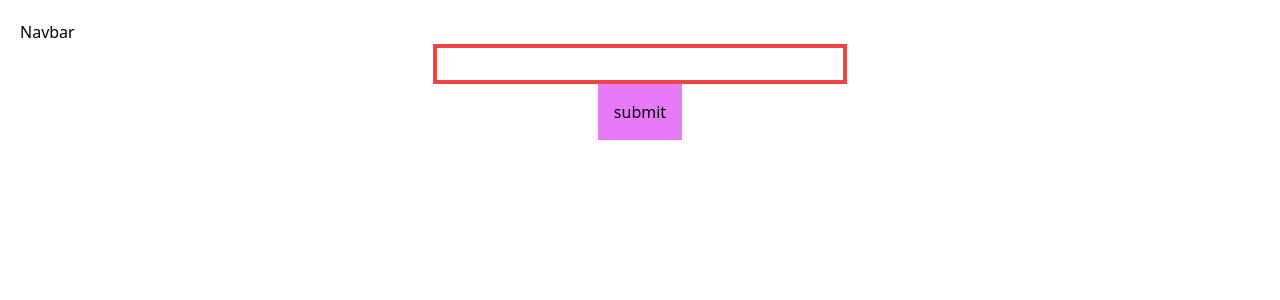
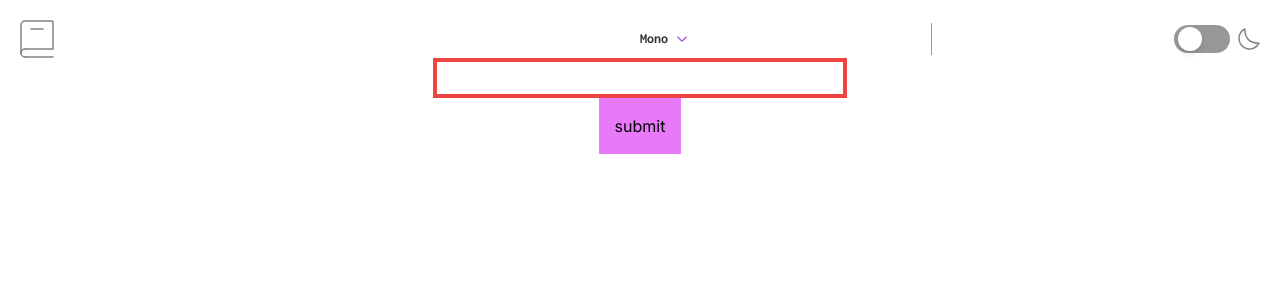
Before and after one commit to JaacielBriseo/dictionary-web-app, a React (Vite) app: page / in a window 1280 px wide. Shown: the top 300 px of the page. Built offline with nearby package versions, Linux system fonts and the light colour scheme.

Commit message:
Navbar with theme toggler

```diff
--- a/src/DictionaryApp.tsx
+++ b/src/DictionaryApp.tsx
@@ -28,7 +28,7 @@ export const DictionaryApp = () => {
 	}, [fetchData, query]);
 
 	return (
-		<div className='p-5'>
+		<div className='p-5 bg-white dark:bg-VeryDark'>
 			<Navbar />
 			<form className='flex flex-col justify-center items-center'>
 				<input
--- a/src/components/Navbar.tsx
+++ b/src/components/Navbar.tsx
@@ -1,5 +1,22 @@
+import { useTheme } from '../hooks/useTheme';
+import { ThemeToggler } from './ThemeToggler';
+
 export const Navbar = () => {
-  return (
-    <div>Navbar</div>
-  )
-}
+  const {theme} = useTheme()
+	return (
+		<div className='flex justify-between'>
+			<img src='/images/logo.svg' alt='Dictionary' />
+			<div className='flex justify-between items-center w-1/2'>
+				<div className='flex space-x-2 items-center'>
+					<p className='font-bold text-sm leading-6 text-LightDark dark:text-white font-mono'>Mono</p>
+					<img src='/images/icon-arrow-down.svg' alt='arrow' className='w-3 h-[6px]' />
+				</div>
+				<div className='bg-[#979797] w-[1px] h-[32px]' />
+				<div className='flex items-center space-x-2'>
+					<ThemeToggler className='h-5' />
+					<img src={`/images/${theme !== 'dark'? 'icon-moon' :'icon-moon-dark'}.svg`} alt='moon' className='dark:text-Purplish'/>
+				</div>
+			</div>
+		</div>
+	);
+};
--- /dev/null
+++ b/src/components/ThemeToggler.tsx
@@ -0,0 +1,23 @@
+import { useTheme } from '../hooks/useTheme';
+interface Props {
+	className?: string;
+}
+export const ThemeToggler: React.FC<Props> = ({ className }) => {
+	const { setTheme, theme } = useTheme();
+	const toggleClass = ' transform translate-x-6';
+	const toggleDarkMode = () => {
+		setTheme(current => (current === 'light' ? 'dark' : 'light'));
+	};
+	return (
+		<div className={`flex flex-col justify-center items-center ${className}`}>
+			<div
+				className='md:w-14 md:h-7 w-12 h-6 flex items-center bg-[#979797] dark:bg-Purplish rounded-full p-1 cursor-pointer'
+				onClick={toggleDarkMode}>
+				<div
+					className={`bg-white w-[14px] h-[14px] md:w-6 md:h-6 rounded-full shadow-md transform duration-300 ease-in-out ${
+						theme !== 'dark' ? null : toggleClass
+					}`}></div>
+			</div>
+		</div>
+	);
+};
--- /dev/null
+++ b/src/hooks/useTheme.ts
@@ -0,0 +1,4 @@
+import { useContext } from "react";
+import { ThemeContext } from '../contexts/Theme/ThemeContext';
+
+export const useTheme = () => useContext(ThemeContext)
--- a/src/index.css
+++ b/src/index.css
@@ -1,3 +1,4 @@
+@import url('https://fonts.googleapis.com/css2?family=Inconsolata:wght@300;400;500;600;700&family=Inter:wght@300;400;500;600;700&family=Lora:wght@400;500;600;700&display=swap');
 @tailwind base;
 @tailwind components;
 @tailwind utilities;
--- a/tailwind.config.cjs
+++ b/tailwind.config.cjs
@@ -3,6 +3,11 @@ module.exports = {
 	content: ['./index.html', './src/**/*.{js,ts,jsx,tsx}'],
 	darkMode: 'class',
 	theme: {
+		fontFamily: {
+			mono: ['Inconsolata', 'monospace'],
+			serif: ['Lora', 'serif'],
+			sans: ['Inter', 'sans-serif'],
+		},
 		extend: {
 			colors: {
 				VeryDark: '#050505',
```
Also changed, not shown: public/images/icon-moon-dark.svg (added).
